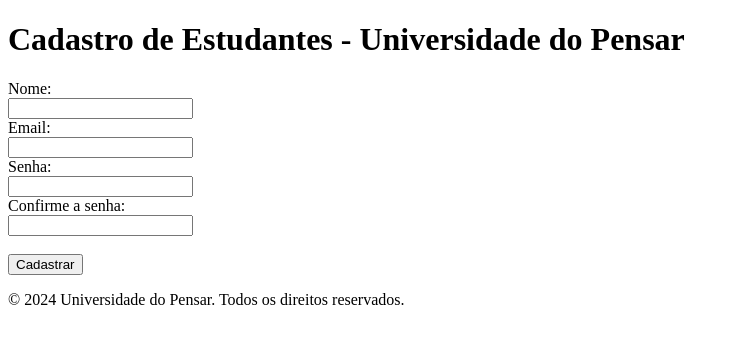
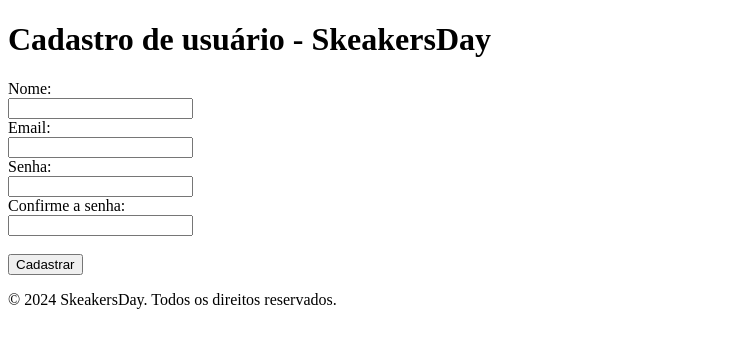
Before and after one commit to dmaciel12/ADSDM1A_Sneakers_Day, a website: page cadastro.html in a window 1280 px wide. Shown: the whole page, without its empty margins (0-739 px from the left). Drawn offline with Linux system fonts and the light colour scheme.

Commit message:
commit cadastro

```diff
--- a/cadastro.html
+++ b/cadastro.html
@@ -1,13 +1,13 @@
 <!DOCTYPE html>
-<html lang="en">
+<html lang="pt-br">
 <head>
     <meta charset="UTF-8">
     <meta name="viewport" content="width=device-width, initial-scale=1.0">
-    <title>Cadastro de Estudantes - Universidade do Pensar</title>
+    <title>Cadastro de usuário - SkeakersDay</title>
 </head>
 <body>
     <header>
-        <h1>Cadastro de Estudantes - Universidade do Pensar</h1>
+        <h1>Cadastro de usuário - SkeakersDay</h1>
     </header>
     <main>
         <form action="cadastro_sucesso.html" method="post">
@@ -23,7 +23,7 @@
         </form>
     </main>
     <footer>
-        <p>&copy; 2024 Universidade do Pensar. Todos os direitos reservados.</p>
+        <p>&copy; 2024 SkeakersDay. Todos os direitos reservados.</p>
     </footer>
 </body>
 </html>
```
